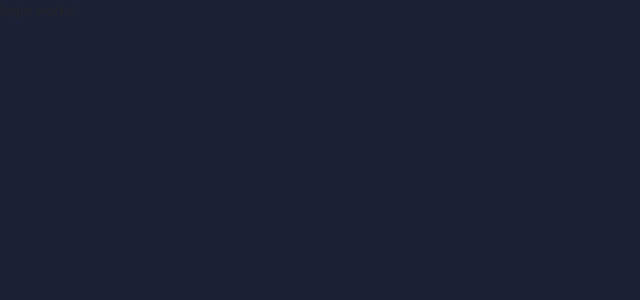
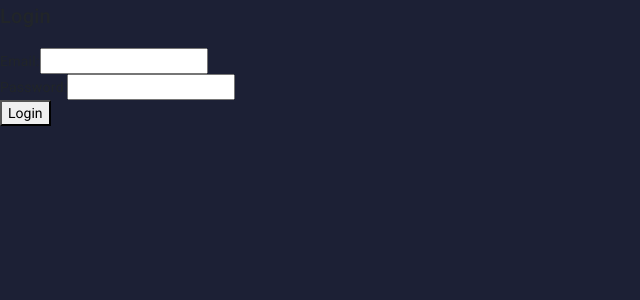
Before and after one commit to simoncherry9/portfolio_frontend, an Angular app: page /login in a window 1280 px wide. Shown: the top 300 px of the page, without its empty margins (0-640 px from the left). Built offline with nearby package versions, Linux system fonts and the light colour scheme.

Commit message:
Ya se puede inciar sesion

```diff
--- a/src/app/app.module.ts
+++ b/src/app/app.module.ts
@@ -2,6 +2,7 @@ import { NgModule } from '@angular/core';
 import { BrowserModule } from '@angular/platform-browser';
 import { BrowserAnimationsModule } from '@angular/platform-browser/animations';
 import { MatIconModule } from '@angular/material/icon';
+import { ReactiveFormsModule } from '@angular/forms';
 
 import { AppRoutingModule } from './app-routing.module';
 import { AppComponent } from './app.component';
@@ -24,7 +25,8 @@ import { LoginComponent } from './components/login/login.component';
     BrowserAnimationsModule,
     MatIconModule,
     HttpClientModule,
-    FormsModule
+    FormsModule,
+    ReactiveFormsModule
   ],
   providers: [],
   bootstrap: [AppComponent]
--- a/src/app/components/login/login.component.html
+++ b/src/app/components/login/login.component.html
@@ -1 +1,12 @@
-<p>login works!</p>
+<h2>Login</h2>
+<form (ngSubmit)="login()">
+    <div>
+        <label>Email:</label>
+        <input type="email" [(ngModel)]="email" name="email" required>
+    </div>
+    <div>
+        <label>Password:</label>
+        <input type="password" [(ngModel)]="password" name="password" required>
+    </div>
+    <button type="submit">Login</button>
+</form>
--- a/src/app/components/login/login.component.ts
+++ b/src/app/components/login/login.component.ts
@@ -1,4 +1,7 @@
+// login.component.ts
 import { Component } from '@angular/core';
+import { LoginService } from '../../services/login.service';
+import { LoginData } from 'src/app/interfaces/login';
 
 @Component({
   selector: 'app-login',
@@ -6,5 +9,29 @@ import { Component } from '@angular/core';
   styleUrls: ['./login.component.css']
 })
 export class LoginComponent {
+  email = '';
+  password = '';
 
+  constructor(private loginService: LoginService) { }
+
+  login(): void {
+    const loginData: LoginData = {
+      email: this.email,
+      password: this.password
+    };
+
+    this.loginService.login(loginData).subscribe(
+      (response) => {
+        // Guardar el token en el almacenamiento local
+        const token = response.token;
+        this.loginService.saveToken(token);
+
+        // Redirigir a la página principal o realizar otra acción
+        console.log('Inicio de sesión exitoso');
+      },
+      (error) => {
+        console.log('Error en el inicio de sesión', error);
+      }
+    );
+  }
 }
--- /dev/null
+++ b/src/app/interfaces/login.ts
@@ -0,0 +1,5 @@
+// login.interface.ts
+export interface LoginData {
+    email: string;
+    password: string;
+}
--- /dev/null
+++ b/src/app/services/login.service.ts
@@ -0,0 +1,35 @@
+// login.service.ts
+import { Injectable } from '@angular/core';
+import { HttpClient } from '@angular/common/http';
+import { Observable } from 'rxjs';
+import { LoginData } from '../interfaces/login';
+
+@Injectable({
+  providedIn: 'root'
+})
+export class LoginService {
+  private apiUrl = 'https://portfolio-final-api.fly.dev/api/login';
+  private tokenKey = 'jwtToken';
+
+  constructor(private http: HttpClient) { }
+
+  login(loginData: LoginData): Observable<any> {
+    return this.http.post<any>(this.apiUrl, loginData);
+  }
+
+  saveToken(token: string): void {
+    localStorage.setItem(this.tokenKey, token);
+  }
+
+  getToken(): string | null {
+    return localStorage.getItem(this.tokenKey);
+  }
+
+  removeToken(): void {
+    localStorage.removeItem(this.tokenKey);
+  }
+
+  isLoggedIn(): boolean {
+    return this.getToken() !== null;
+  }
+}
```
